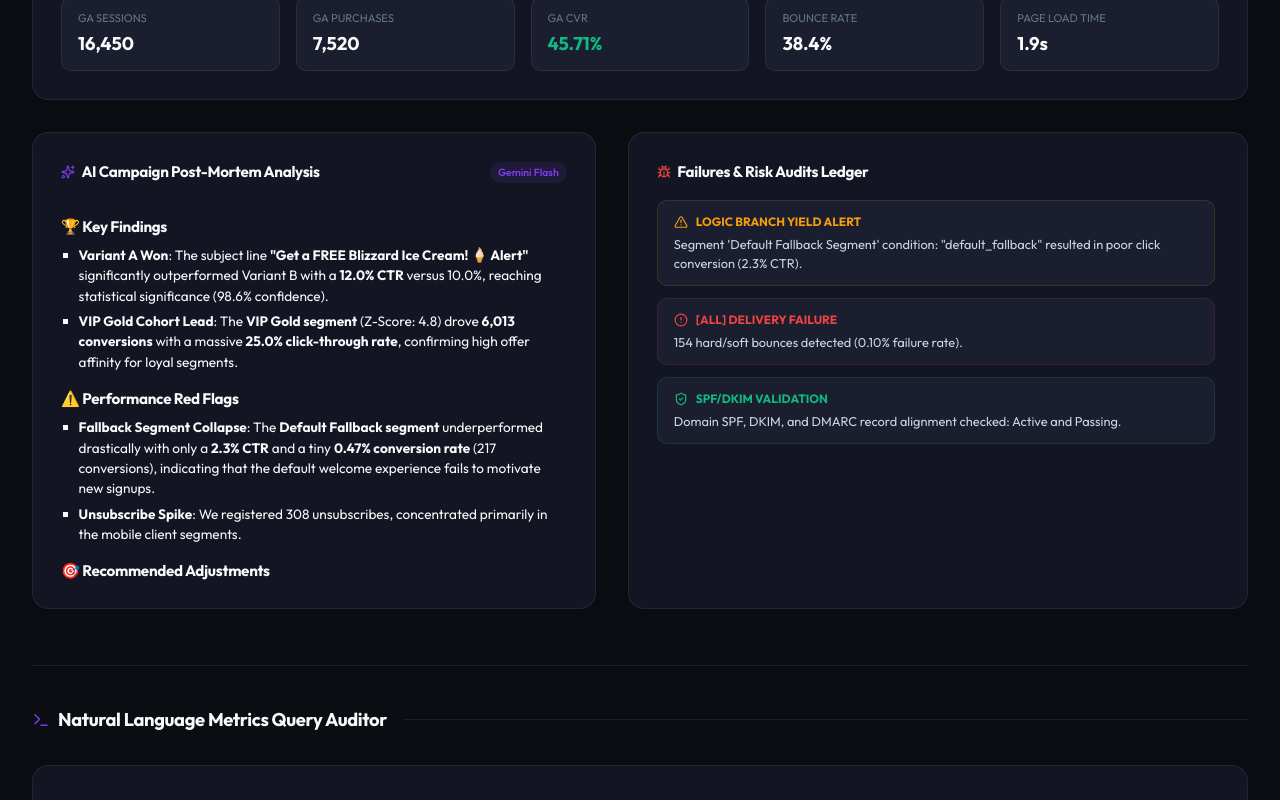
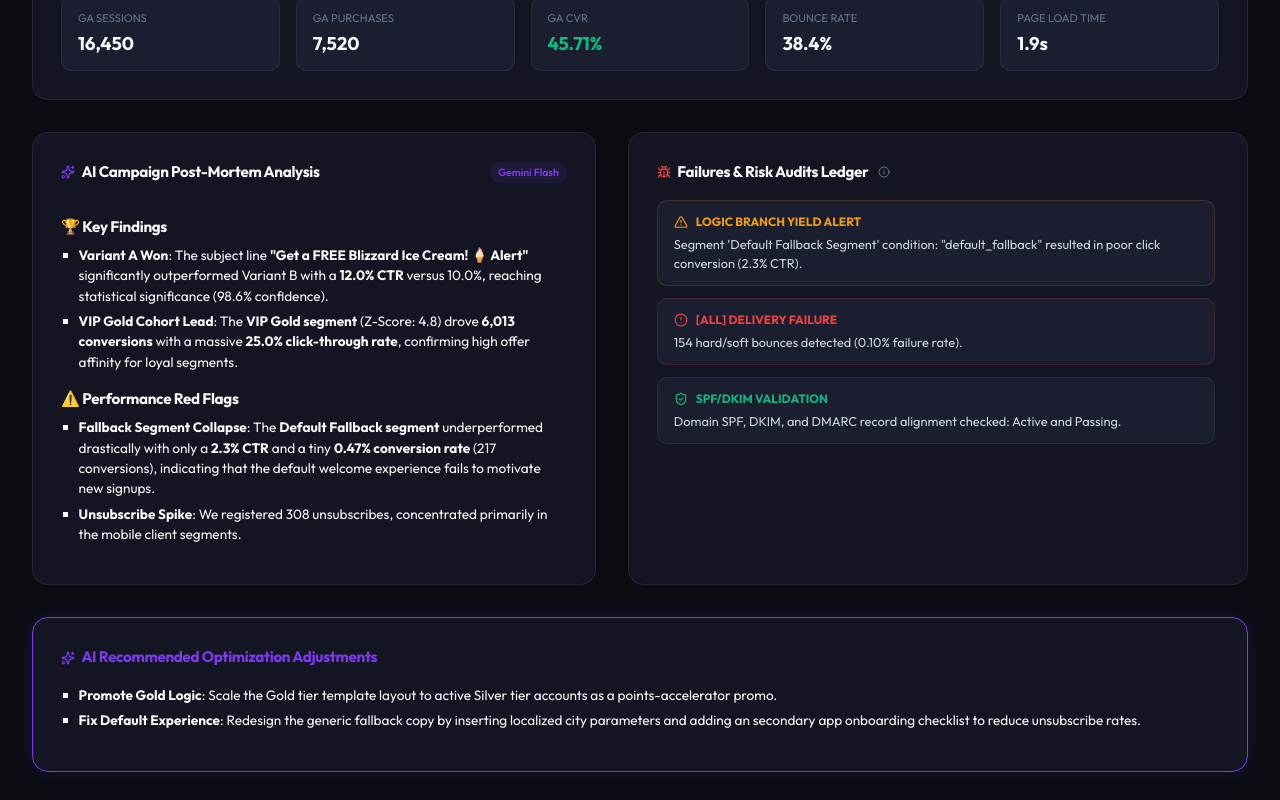
Before and after one commit to mzubtsova/OmniPulse, a React (Vite) app: page / in a window 1280 px wide. Shown: the part 380-1180 px from the top of the page. Built offline with nearby package versions, Linux system fonts and the light colour scheme.

Commit message:
fix: refine combined overview with dedicated adjustments card, restrict archive and SQL explorer tabs, add failures tooltip

```diff
--- a/src/App.jsx
+++ b/src/App.jsx
@@ -62,6 +62,7 @@ export default function App() {
   const [theme, setTheme] = useState(() => localStorage.getItem('omnipulse_theme') || 'dark');
   const [savedReports, setSavedReports] = useState([]);
   const [activeReportModal, setActiveReportModal] = useState(null);
+  const [activeTab, setActiveTab] = useState('overview');
 
   // Loading animation states for headers
   const [isChangingTheme, setIsChangingTheme] = useState(false);
@@ -307,8 +308,11 @@ export default function App() {
           <div style={{ display: 'flex', flexDirection: 'column', gap: '2rem' }}>
 
             {/* The One-Dash Report */}
-            <Overview campaign={activeCampaign} apiKey={apiKey} onSaveReport={handleSaveReport} />
+            <Overview campaign={activeCampaign} apiKey={apiKey} onSaveReport={handleSaveReport} activeTab={activeTab} setActiveTab={setActiveTab} />
 
+            {/* AI Explorer panel */}
+            {activeTab === 'sql' && (
+              <>
                 {/* Separator Section Header for AI query tools */}
                 <div style={{
                   display: 'flex',
@@ -325,10 +329,13 @@ export default function App() {
                   <div style={{ flex: 1, height: '1px', backgroundColor: 'var(--border-color)' }}></div>
                 </div>
 
-            {/* AI Explorer panel */}
                 <AiExplorer campaign={activeCampaign} apiKey={apiKey} />
+              </>
+            )}
 
             {/* Saved Reports Snapshot Library Section */}
+            {activeTab === 'overview' && (
+              <>
                 <div style={{
                   display: 'flex',
                   alignItems: 'center',
@@ -407,6 +414,8 @@ export default function App() {
                     </div>
                   )}
                 </div>
+              </>
+            )}
 
           </div>
         ) : (
--- a/src/components/Overview.jsx
+++ b/src/components/Overview.jsx
@@ -89,8 +89,8 @@ const ProgressRing = ({ percentage, label, color }) => {
   );
 };
 
-export default function Overview({ campaign, apiKey, onSaveReport }) {
-  const [activeTab, setActiveTab] = useState('overview'); // 'overview', 'sql', or 'ga'
+export default function Overview({ campaign, apiKey, onSaveReport, activeTab, setActiveTab }) {
+  const [showFailuresTooltip, setShowFailuresTooltip] = useState(false);
   const [ga4MeasurementId, setGa4MeasurementId] = useState('');
   const [ga4ApiSecret, setGa4ApiSecret] = useState('');
   const [showGa4Secret, setShowGa4Secret] = useState(false);
@@ -738,6 +738,13 @@ export default function Overview({ campaign, apiKey, onSaveReport }) {
       {/* ========================================================================= */}
       {/* PANEL 3: AI EXECUTIVE POST-MORTEM & FAILURES / RISKS LEDGER                */}
       {/* ========================================================================= */}
+      {(() => {
+        const parts = postMortem.split(/### 🎯 Recommended Adjustments/i);
+        const mainReport = parts[0];
+        const adjustments = parts[1];
+
+        return (
+          <>
             <div className="grid-asymmetric-1">
 
               {/* AI Post-Mortem */}
@@ -761,18 +768,62 @@ export default function Overview({ campaign, apiKey, onSaveReport }) {
                   </div>
                 ) : (
                   <div
-              style={{ flex: 1, overflowY: 'auto', maxHeight: '380px', paddingRight: '0.4rem' }}
-              dangerouslySetInnerHTML={{ __html: parseMarkdown(postMortem) }}
+                    style={{ flex: 1, paddingRight: '0.4rem' }}
+                    dangerouslySetInnerHTML={{ __html: parseMarkdown(mainReport) }}
                   />
                 )}
               </div>
 
               {/* Failures & Warnings List */}
-        <div className="panel" style={{ display: 'flex', flexDirection: 'column', gap: '1rem' }}>
-          <h3 style={{ fontSize: '0.95rem', fontWeight: '700', display: 'flex', alignItems: 'center', gap: '0.4rem' }}>
+              <div className="panel" style={{ display: 'flex', flexDirection: 'column', gap: '1rem', position: 'relative' }}>
+                <h3
+                  style={{ fontSize: '0.95rem', fontWeight: '700', display: 'flex', alignItems: 'center', gap: '0.4rem', cursor: 'help' }}
+                  onMouseEnter={() => setShowFailuresTooltip(true)}
+                  onMouseLeave={() => setShowFailuresTooltip(false)}
+                >
                   <Bug size={14} style={{ color: 'var(--error)' }} />
                   Failures & Risk Audits Ledger
+                  <Info size={12} style={{ color: 'var(--text-muted)', marginLeft: '0.2rem' }} />
                 </h3>
+
+                {showFailuresTooltip && (
+                  <div style={{
+                    position: 'absolute',
+                    top: '2.8rem',
+                    left: '1.75rem',
+                    right: '1.75rem',
+                    backgroundColor: 'var(--bg-secondary)',
+                    border: '1px solid var(--error)',
+                    borderRadius: '8px',
+                    padding: '1rem',
+                    boxShadow: '0 10px 25px rgba(0,0,0,0.5)',
+                    zIndex: 10,
+                    fontSize: '0.78rem',
+                    lineHeight: '1.45',
+                    color: 'var(--text-secondary)',
+                    backdropFilter: 'blur(10px)',
+                    pointerEvents: 'none'
+                  }}>
+                    <strong style={{ color: 'var(--text-primary)', display: 'block', marginBottom: '0.4rem', fontSize: '0.82rem' }}>
+                      🛡️ Audited Failure & Risk Dimensions
+                    </strong>
+                    <p style={{ marginBottom: '0.4rem' }}>
+                      OmniPulse continuously parses your database logs to verify campaign integrity across key risk vectors:
+                    </p>
+                    <p style={{ marginBottom: '0.4rem' }}>
+                      * <strong>Deliverability Placement</strong>: Detects ISP-specific placement drops below standard thresholds (e.g. Yahoo or Outlook filter triggers).
+                    </p>
+                    <p style={{ marginBottom: '0.4rem' }}>
+                      * <strong>Authentication Status</strong>: Verifies alignment of SPF, DKIM, and DMARC keys on outbound assets.
+                    </p>
+                    <p style={{ marginBottom: '0.4rem' }}>
+                      * <strong>Domain Blacklists</strong>: Checks sender IP reputation against real-time blackhole lists like SORBS.
+                    </p>
+                    <p>
+                      * <strong>Segment Conversions & Churn</strong>: Flags critical unsubscribe thresholds and hard bounce opt-outs.
+                    </p>
+                  </div>
+                )}
 
           <div style={{ display: 'flex', flexDirection: 'column', gap: '0.75rem', overflowY: 'auto', maxHeight: '250px', paddingRight: '0.25rem' }}>
             {failuresList.length > 0 ? (
@@ -832,6 +883,22 @@ export default function Overview({ campaign, apiKey, onSaveReport }) {
         </div>
 
             </div>
+
+            {adjustments && (
+              <div className="panel fade-in" style={{ display: 'flex', flexDirection: 'column', gap: '1rem', border: '1px solid var(--accent-primary)', boxShadow: 'var(--accent-glow)' }}>
+                <h3 style={{ fontSize: '0.95rem', fontWeight: '700', display: 'flex', alignItems: 'center', gap: '0.4rem', color: 'var(--accent-primary)' }}>
+                  <Sparkles size={14} style={{ color: 'var(--accent-primary)' }} />
+                  AI Recommended Optimization Adjustments
+                </h3>
+                <div
+                  style={{ fontSize: '0.85rem', color: 'var(--text-secondary)' }}
+                  dangerouslySetInnerHTML={{ __html: parseMarkdown(adjustments.trim()) }}
+                />
+              </div>
+            )}
+          </>
+        );
+      })()}
     </>
   )}
 
```
Lines whose indentation alone changed are shown as unchanged.
